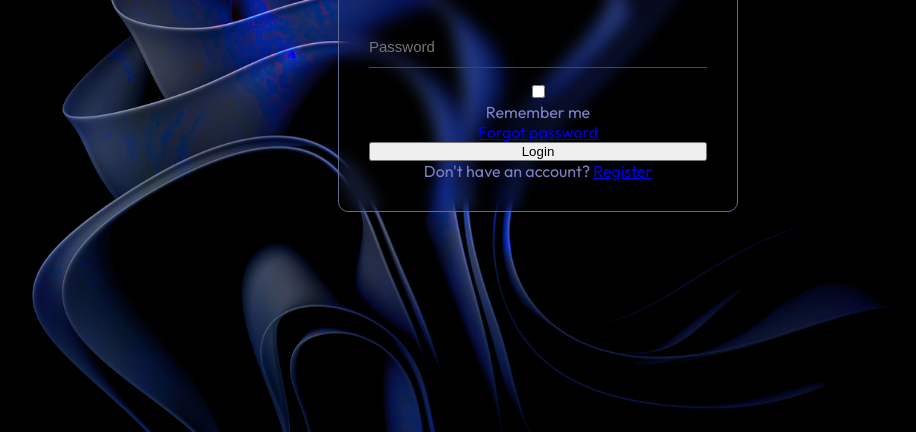
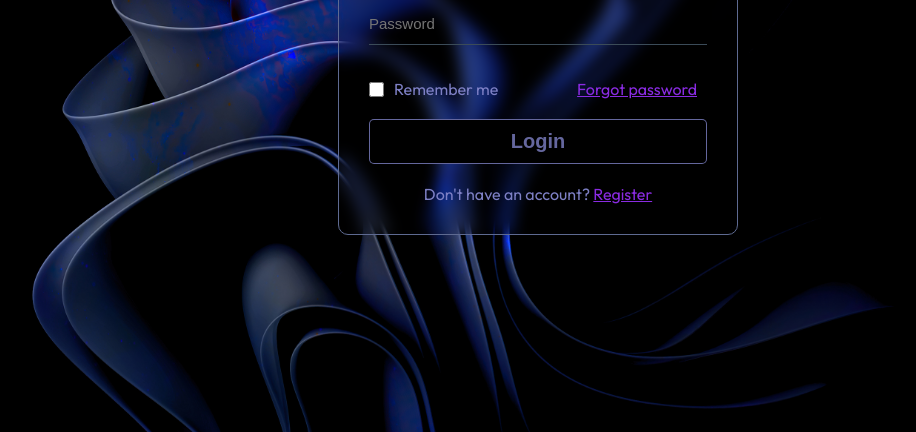
Before and after one commit to ZENith-95/Transluscent-login1, a plain HTML site: page index.html in a window 1280 px wide. Shown: the part 368-800 px from the top of the page, without its empty margins (102-1018 px from the left). Drawn offline with Linux system fonts and the light colour scheme.

Commit message:
updated several lines of CSS and formatting

```diff
--- a/index.html
+++ b/index.html
@@ -19,10 +19,10 @@
                 <label for="inputp"></label>
             </div>
             <div class="remember-forget">
-                <label for="remember">
-                <input type="checkbox" id="remember">
-                <p>Remember me</p>
-                </label>
+                <div class = "remember-me">
+                    <input type="checkbox" id="remember">
+                    <p> Remember me</p>
+                </div>
                 <a href="#">Forgot password</a>
             </div>
             <button type="submit">Login</button>
--- a/style.css
+++ b/style.css
@@ -78,3 +78,39 @@ body::before{
     font-size: 15px;
     color: aliceblue;
 }
+
+.content form .remember-forget{
+    display: flex;
+    align-items: center;
+    justify-content: space-between;
+    margin: 20px 10px 20px 0px;
+}
+
+.content form .remember-forget .remember-me{
+    display: flex;
+    align-items: center;
+    /* width: 100%; */
+    justify-items: center;
+    gap: 10px;
+}
+
+.content form button{
+    border: 0.2px solid ;
+    color: rgba(126, 129, 197, 0.801);
+    background-color: black;
+    border-radius: 5px;
+    font-size: 20px;
+    font-weight: 600;
+    height: 45px;
+    margin-bottom: 20px ;
+}
+
+#remember{
+    height: 15px;
+    width: 15px;
+    accent-color: rgba(126, 129, 197, 0.801);
+}
+
+a{
+    color: blueviolet;
+}
```
